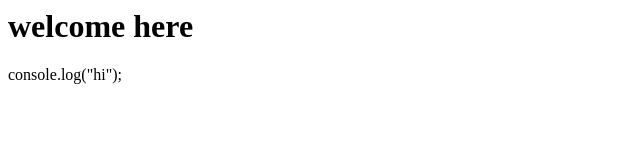
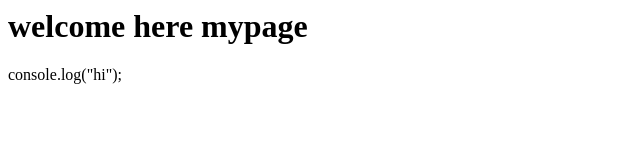
Before and after one commit to Kavya-P158/Githubdemo, a plain HTML site: page index.html in a window 1280 px wide. Shown: the whole page, without its empty margins (0-640 px from the left). Drawn offline with Linux system fonts and the light colour scheme.

Commit message:
changed msg

```diff
--- a/index.html
+++ b/index.html
@@ -1,6 +1,6 @@
 <html>
     <head>
-        <h1>welcome here</h1>
+        <h1>welcome here mypage</h1>
     </head>
 
     console.log("hi");
```
